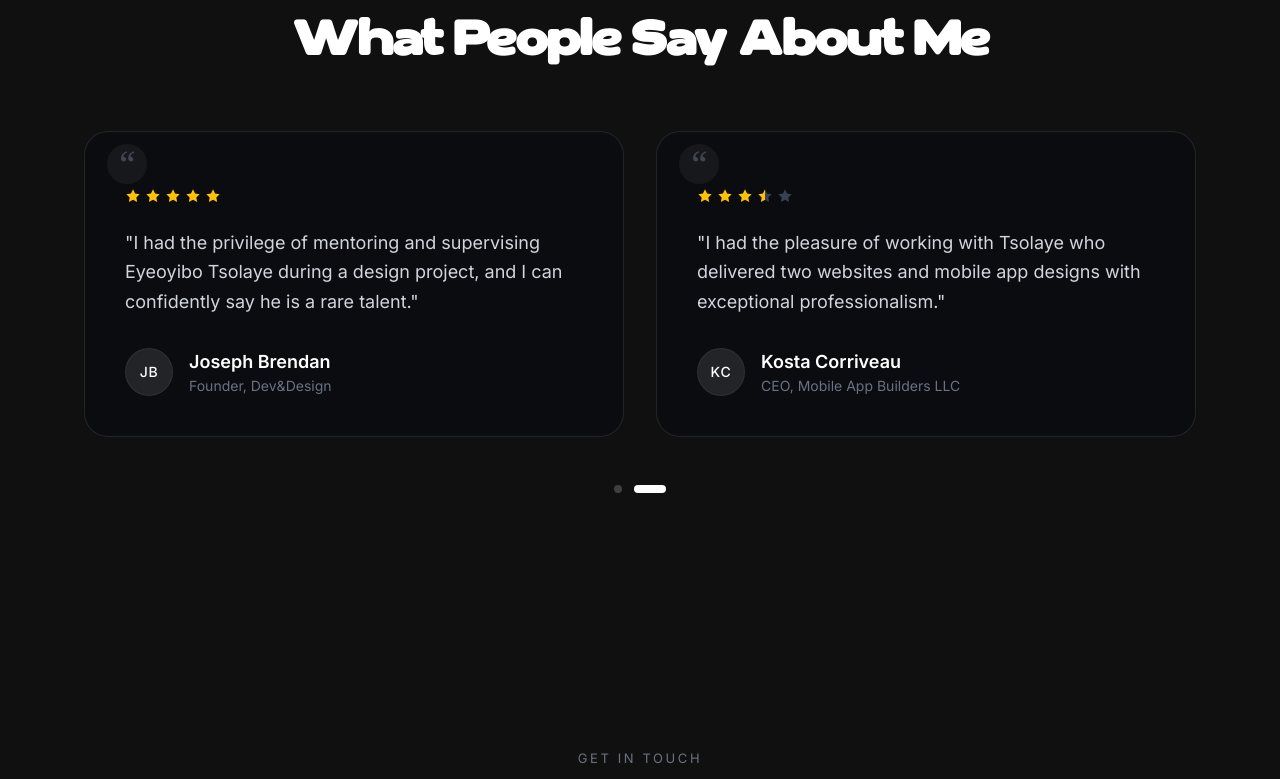
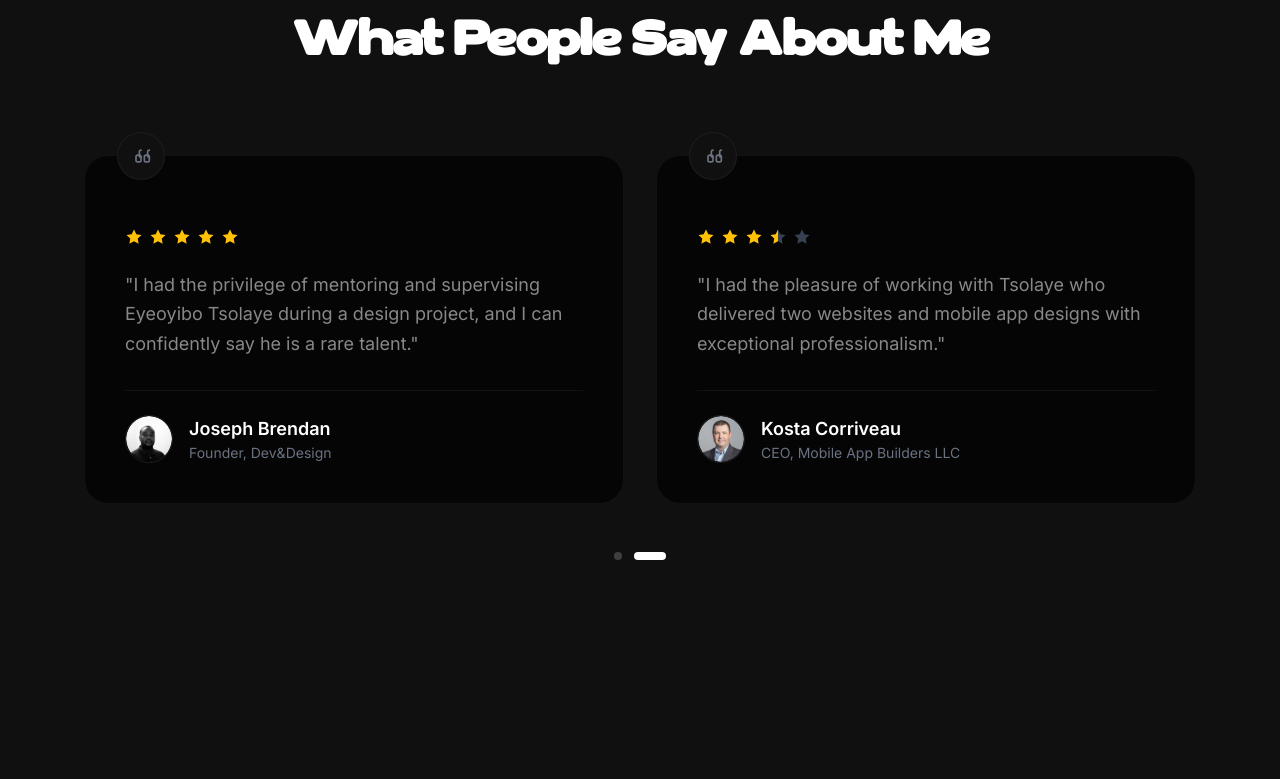
Before and after one commit to omatsola619/tsolaye-website, a Next.js app: page / in a window 1280 px wide. Shown: the part 5181-5960 px from the top of the page. Built offline with nearby package versions, Linux system fonts and the light colour scheme.

Commit message:
feat: Update contact email and call-to-action text, and enhance Testimonials section with client images and refreshed styling.

```diff
--- a/src/components/Footer.tsx
+++ b/src/components/Footer.tsx
@@ -50,7 +50,7 @@ export default function Footer() {
                                     <path d="M19 0H5C2.239 0 0 2.239 0 5V19C0 21.761 2.239 24 5 24H19C21.762 24 24 21.761 24 19V5C24 2.239 21.762 0 19 0ZM8 19H5V8H8V19ZM6.5 6.732C5.534 6.732 4.75 5.942 4.75 4.968C4.75 3.994 5.534 3.204 6.5 3.204C7.466 3.204 8.25 3.994 8.25 4.968C8.25 5.942 7.467 6.732 6.5 6.732ZM20 19H17V13.396C17 10.028 13.44 10.374 13.44 13.396V19H10.604V8H13.441V9.558C14.754 7.056 20 6.628 20 12.28V19Z" />
                                 </svg>
                             </a>
-                            <a href="mailto:Suntsola924@gmail.com" className="text-gray-400 hover:text-white transition-colors">
+                            <a href="mailto:Tsolaye999@gmail.com" className="text-gray-400 hover:text-white transition-colors">
                                 <svg width="24" height="24" viewBox="0 0 24 24" fill="none" stroke="currentColor" strokeWidth="2" strokeLinecap="round" strokeLinejoin="round">
                                     <rect x="2" y="4" width="20" height="16" rx="2" />
                                     <path d="M22 6L12 13L2 6" />
--- a/src/components/GetInTouchSection.tsx
+++ b/src/components/GetInTouchSection.tsx
@@ -49,7 +49,7 @@ export default function GetInTouchSection() {
                         viewport={{ once: true }}
                         transition={{ duration: 0.5, delay: 0.3 }}
                     >
-                        <a href="mailto:Suntsola924@gmail.com" className="group h-full block">
+                        <a href="mailto:Tsolaye999@gmail.com" className="group h-full block">
                             <div className="border border-white/10 rounded-2xl p-10 lg:p-12 hover:border-white/20 transition-all bg-[#0A0C10] flex flex-col items-center justify-center h-full">
                                 <div className="w-12 h-12 rounded-full border border-white/10 flex items-center justify-center mb-6 text-gray-400 group-hover:text-white transition-colors">
                                     <svg width="20" height="20" viewBox="0 0 24 24" fill="none" stroke="currentColor" strokeWidth="1.5">
@@ -91,10 +91,10 @@ export default function GetInTouchSection() {
                     transition={{ duration: 0.5, delay: 0.5 }}
                 >
                     <a
-                        href="mailto:Suntsola924@gmail.com"
+                        href="mailto:Tsolaye999@gmail.com"
                         className="inline-flex items-center justify-center gap-2 bg-white text-black px-8 py-4 rounded-full font-medium hover:bg-gray-100 transition-colors"
                     >
-                        Get Started
+                        Hire me
                         <svg width="12" height="12" viewBox="0 0 12 12" fill="none" stroke="currentColor" strokeWidth="1.5">
                             <path d="M1 11L11 1M11 1H3M11 1V9" strokeLinecap="round" strokeLinejoin="round" />
                         </svg>
--- a/src/components/TestimonialsSection.tsx
+++ b/src/components/TestimonialsSection.tsx
@@ -11,7 +11,7 @@ const testimonials = [
         role: "Founder, Hatchyverse",
         quote: "Tsolaye is passionate and hard working, does detailed work very effectively, uses his time well and is a value add to the entire team",
         rating: 4,
-        initials: "SO"
+        image: "/image/client1.svg"
     },
     {
         id: 2,
@@ -19,7 +19,7 @@ const testimonials = [
         role: "Product Designer, India",
         quote: "I had the pleasure of working with Tsolaye, and he's one of the most dedicated professionals I've encountered.",
         rating: 5,
-        initials: "AB"
+        image: "/image/client2.svg"
     },
     {
         id: 3,
@@ -27,7 +27,7 @@ const testimonials = [
         role: "Founder, Dev&Design",
         quote: "I had the privilege of mentoring and supervising Eyeoyibo Tsolaye during a design project, and I can confidently say he is a rare talent.",
         rating: 5,
-        initials: "JB"
+        image: "/image/client3.svg"
     },
     {
         id: 4,
@@ -35,7 +35,7 @@ const testimonials = [
         role: "CEO, Mobile App Builders LLC",
         quote: "I had the pleasure of working with Tsolaye who delivered two websites and mobile app designs with exceptional professionalism.",
         rating: 3.5,
-        initials: "KC"
+        image: "/image/client4.svg"
     }
 ];
 
@@ -60,13 +60,13 @@ export default function TestimonialsSection() {
 
     const renderStars = (rating: number) => {
         return (
-            <div className="flex gap-1 mb-6 mt-4">
+            <div className="flex gap-1.5 mb-6 mt-8">
                 {[1, 2, 3, 4, 5].map((star) => {
                     const isFull = star <= rating;
                     const isHalf = star - 0.5 === rating;
 
                     return (
-                        <svg key={star} width="16" height="16" viewBox="0 0 24 24" fill="none" xmlns="http://www.w3.org/2000/svg">
+                        <svg key={star} width="18" height="18" viewBox="0 0 24 24" fill="none" xmlns="http://www.w3.org/2000/svg">
                             {isFull ? (
                                 <path d="M12 2L15.09 8.26L22 9.27L17 14.14L18.18 21.02L12 17.77L5.82 21.02L7 14.14L2 9.27L8.91 8.26L12 2Z" fill="#FFC107" />
                             ) : isHalf ? (
@@ -121,24 +121,34 @@ export default function TestimonialsSection() {
                             style={{ transform: `translateX(-${activeIndex * 100}%)` }}
                         >
                             {Array.from({ length: Math.ceil(testimonials.length / 2) }).map((_, pageIndex) => (
-                                <div key={pageIndex} className="min-w-full grid grid-cols-1 lg:grid-cols-2 gap-6 lg:gap-8 px-1">
+                                <div key={pageIndex} className="min-w-full grid grid-cols-1 lg:grid-cols-2 gap-6 lg:gap-8 px-1 pt-6">
                                     {testimonials.slice(pageIndex * 2, pageIndex * 2 + 2).map((testimonial) => (
-                                        <div key={testimonial.id} className="bg-[#0A0C10] border border-white/10 rounded-[24px] p-8 lg:p-10 relative group hover:border-white/20 transition-all">
+                                        <div key={testimonial.id} className="bg-[#050505] border border-white/5 rounded-[24px] p-8 lg:p-10 relative group hover:border-white/10 transition-all">
                                             {/* Quote Icon */}
-                                            <div className="absolute top-8 left-8 w-10 h-10 bg-white/5 rounded-full flex items-center justify-center -translate-y-1/2 -translate-x-1/4">
-                                                <span className="text-gray-500 text-4xl font-serif leading-none opacity-50">“</span>
+                                            <div className="absolute top-0 left-8 w-12 h-12 bg-[#111010] rounded-full flex items-center justify-center -translate-y-1/2 border border-white/5 z-10">
+                                                <svg width="20" height="20" viewBox="0 0 24 24" fill="none" xmlns="http://www.w3.org/2000/svg">
+                                                    <path d="M10 11L8 11C6.89543 11 6 11.8954 6 13L6 17C6 18.1046 6.89543 19 8 19L10 19C11.1046 19 12 18.1046 12 17L12 13C12 11.8954 11.1046 11 10 11Z" stroke="#6B7280" strokeWidth="2" strokeLinecap="round" strokeLinejoin="round" />
+                                                    <path d="M12 13H10V7C10 5.89543 10.8954 5 12 5" stroke="#6B7280" strokeWidth="2" strokeLinecap="round" strokeLinejoin="round" />
+                                                    <path d="M20 11L18 11C16.8954 11 16 11.8954 16 13L16 17C16 18.1046 16.8954 19 18 19L20 19C21.1046 19 22 18.1046 22 17L22 13C22 11.8954 21.1046 11 20 11Z" stroke="#6B7280" strokeWidth="2" strokeLinecap="round" strokeLinejoin="round" />
+                                                    <path d="M22 13H20V7C20 5.89543 20.8954 5 22 5" stroke="#6B7280" strokeWidth="2" strokeLinecap="round" strokeLinejoin="round" />
+                                                </svg>
                                             </div>
 
                                             {/* Stars */}
                                             {renderStars(testimonial.rating)}
 
-                                            <p className="text-gray-300 text-lg leading-relaxed mb-8 font-light">
+                                            <p className="text-[#888888] text-base lg:text-lg leading-relaxed mb-8 font-light">
                                                 "{testimonial.quote}"
                                             </p>
 
-                                            <div className="flex items-center gap-4">
-                                                <div className="w-12 h-12 rounded-full overflow-hidden bg-white/10 relative flex items-center justify-center border border-white/5">
-                                                    <span className="text-white font-medium text-sm tracking-wider">{testimonial.initials}</span>
+                                            <div className="flex items-center gap-4 border-t border-white/5 pt-6">
+                                                <div className="relative w-12 h-12 rounded-full overflow-hidden border border-white/10">
+                                                    <Image
+                                                        src={testimonial.image}
+                                                        alt={testimonial.name}
+                                                        fill
+                                                        className="object-cover"
+                                                    />
                                                 </div>
                                                 <div>
                                                     <h4 className="text-white font-semibold text-lg">{testimonial.name}</h4>
```
Also changed, not shown: 1 other file (tests, documents, lock files or other folders).
